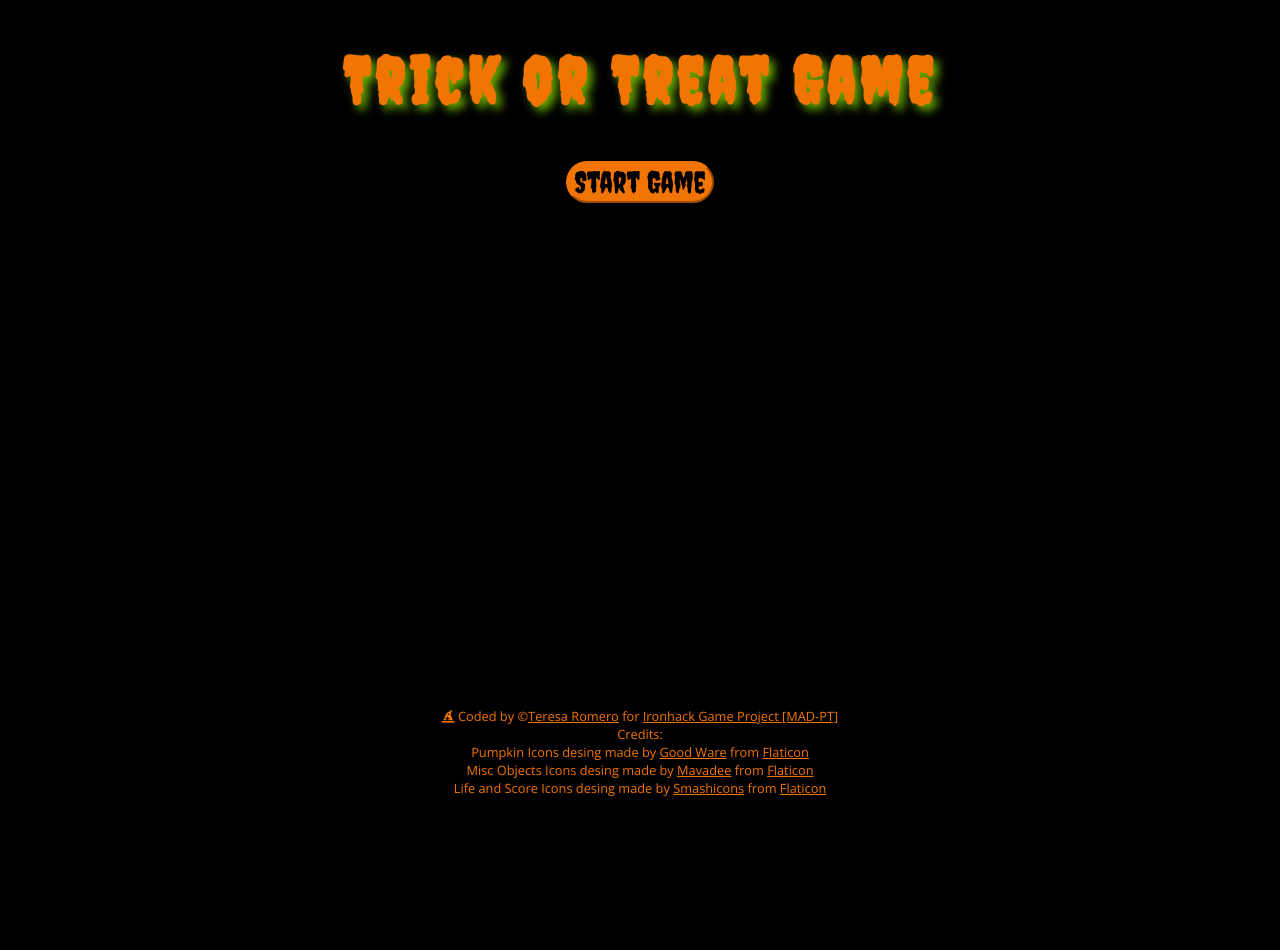
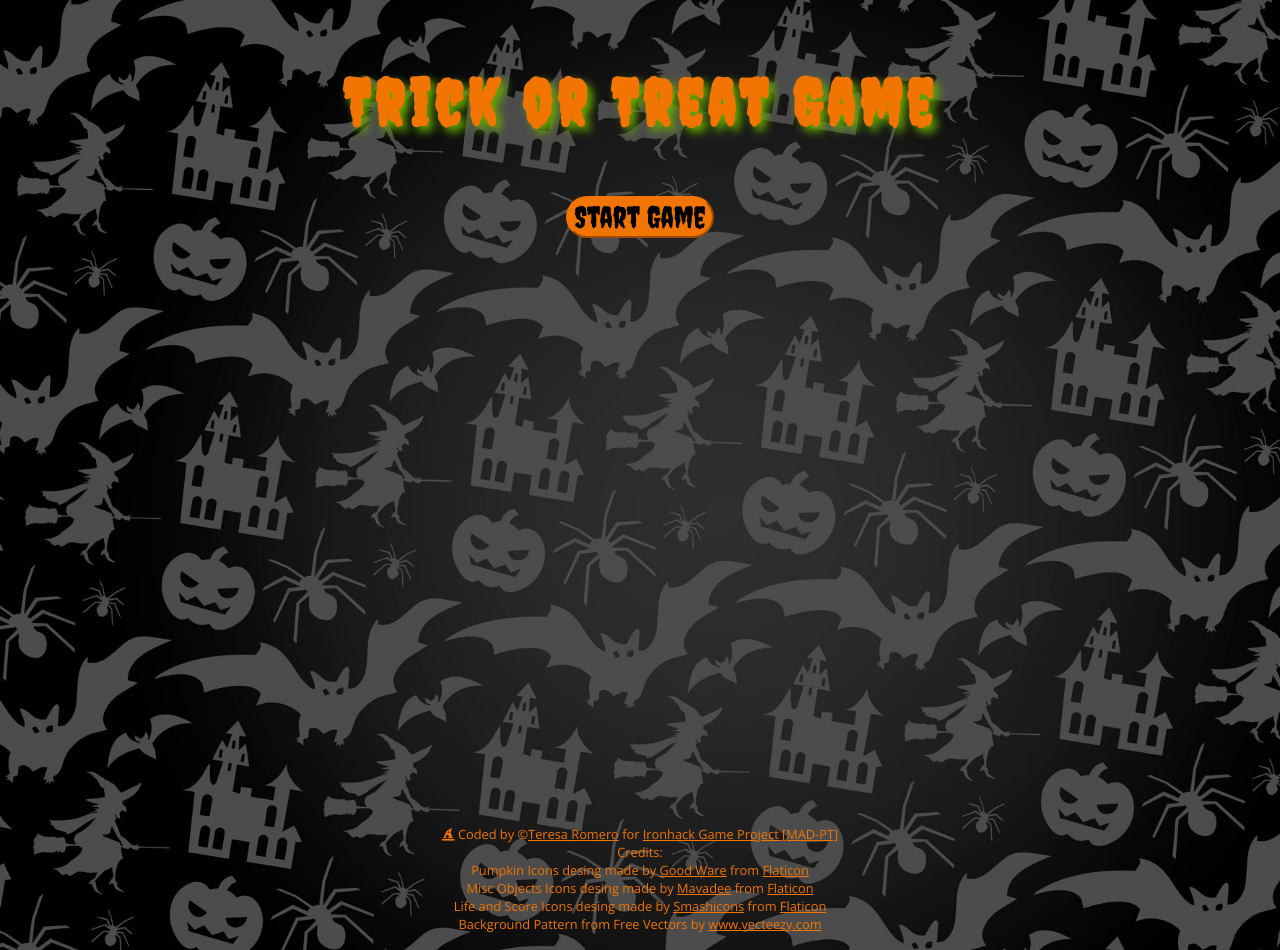
Before and after one commit to teresaromero/trick-or-treat-game, a plain HTML site: page index.html in a window 1280 px wide. Before the commit the page ends 800 px from the top, so only its background shows below. Drawn offline with nearby package versions, Linux system fonts and the light colour scheme.

Commit message:
background and color changes

```diff
--- a/css/style.css
+++ b/css/style.css
@@ -2,8 +2,11 @@
 
 
 body {
+  height: 950px;
   margin: 0 auto;
-  background:black;
+  background-image: url("../img/209-01.jpg");
+  background-repeat: repeat;
+  background-size: cover;
   display: flex;
   flex-flow: column nowrap;
   justify-content: space-around;
@@ -14,11 +17,13 @@ body {
 /* -----ESTILOS DE CABECERA----- */
 header {
   /* background:rgba(85, 93, 206, 0.5); */
+  height: 230px;
   display: flex;
   flex-flow: column nowrap;
   justify-content: space-around;
   align-items: stretch;
   align-content: stretch;
+  padding-bottom: 10px;
 }
 
 .hide{
@@ -30,6 +35,7 @@ header {
 }
 
 h1 {
+  height: 75px;
   /* background:rgba(85, 206, 101, 0.5); */
   font-family: 'Creepster', cursive;
   font-size: 4em;
@@ -40,6 +46,7 @@ h1 {
 }
 
 #button-control{
+  height:50px ;
   display:flex;
   flex-flow: row nowrap;
   justify-content: center;
@@ -71,12 +78,12 @@ button:active {
 /* -----ESTILOS DE GAME AREA----- */
 
 #game-board {
+  height: 500px;
   display: flex;
   flex-flow: row nowrap;
   justify-content: center;
   align-items: stretch;
   align-content: stretch;
-  /* background: rgba(218, 22, 22, 0.5); */
 }
 
 canvas {
--- a/index.html
+++ b/index.html
@@ -71,6 +71,7 @@
     <span>Pumpkin Icons desing made by <a href="https://www.flaticon.com/authors/good-ware">Good Ware</a> from <a href="http://www.flaticon.com">Flaticon</a></span>
     <span>Misc Objects Icons desing made by <a href="https://www.flaticon.com/authors/mavadee">Mavadee</a> from <a href="http://www.flaticon.com">Flaticon</a></span>
     <span>Life and Score Icons desing made by <a href="https://www.flaticon.com/authors/smashicons">Smashicons</a> from <a href="http://www.flaticon.com">Flaticon</a></span>
+    <span>Background Pattern from Free Vectors by <a rel="nofollow" href="https://www.Vecteezy.com">www.vecteezy.com</a></span>
   </footer>
 
 
```
Also changed, not shown: img/209-01.jpg (added), 1 other file.
